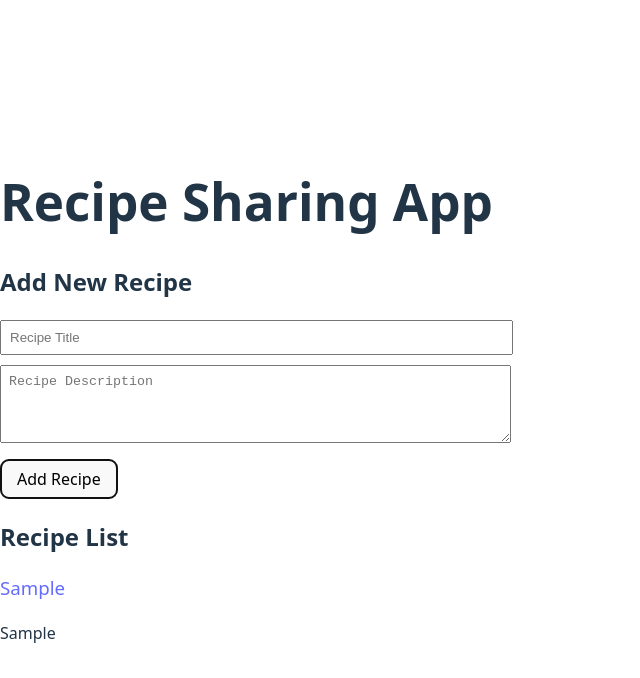
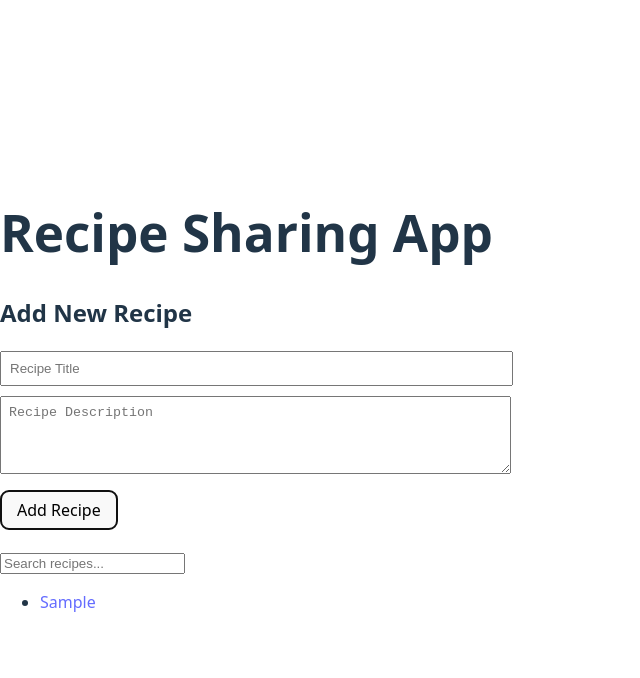
Before and after one commit to JulietA106/alx-fe-reactjs, a React (Vite) app in the folder recipe-sharing-app/: page / in a window 1280 px wide. Both pictures are taken after typing "Sample", "Sample" into the empty fields and a click on the button "Add Recipe". Shown: the top 678 px of the page, without its empty margins (0-640 px from the left). Built offline with nearby package versions, Linux system fonts and the light colour scheme.

Commit message:
Add search and filtering functionality with Zustand store

```diff
--- a/recipe-sharing-app/src/App.jsx
+++ b/recipe-sharing-app/src/App.jsx
@@ -2,6 +2,7 @@ import { BrowserRouter as Router, Routes, Route } from 'react-router-dom';
 import AddRecipeForm from './components/AddRecipeForm';
 import RecipeList from './components/RecipeList';
 import RecipeDetails from './components/RecipeDetails';
+import SearchBar from './components/SearchBar'; // import the SearchBar component
 
 function App() {
   return (
@@ -14,6 +15,7 @@ function App() {
             element={
               <>
                 <AddRecipeForm />
+                <SearchBar /> {/* Search input displayed above recipe list */}
                 <RecipeList />
               </>
             }
--- a/recipe-sharing-app/src/components/RecipeList.jsx
+++ b/recipe-sharing-app/src/components/RecipeList.jsx
@@ -1,24 +1,20 @@
-
-
+import React from "react";
 import { useRecipeStore } from "./recipeStore";
-import { Link } from 'react-router-dom';
+import { Link } from "react-router-dom";
 
 const RecipeList = () => {
-  const recipes = useRecipeStore((state) => state.recipes);
+  const recipes = useRecipeStore((state) => state.filteredRecipes);
+
+  if (!recipes.length) return <p>No recipes found.</p>;
 
   return (
-    <div>
-      <h2>Recipe List</h2>
-      {recipes.length === 0 && <p>No recipes added yet.</p>}
+    <ul>
       {recipes.map((recipe) => (
-        <div key={recipe.id}>
-          <h3>
-            <Link to={`/recipe/${recipe.id}`}>{recipe.title}</Link>
-          </h3>
-          <p>{recipe.description}</p>
-        </div>
+        <li key={recipe.id} className="mb-2">
+          <Link to={`/recipes/${recipe.id}`}>{recipe.title}</Link>
+        </li>
       ))}
-    </div>
+    </ul>
   );
 };
 
--- /dev/null
+++ b/recipe-sharing-app/src/components/SearchBar.jsx
@@ -0,0 +1,17 @@
+import React from "react";
+import { useRecipeStore } from "./recipeStore";
+
+const SearchBar = () => {
+  const setSearchTerm = useRecipeStore((state) => state.setSearchTerm);
+
+  return (
+    <input
+      type="text"
+      placeholder="Search recipes..."
+      onChange={(e) => setSearchTerm(e.target.value)}
+      className="border p-2 rounded w-full"
+    />
+  );
+};
+
+export default SearchBar;
--- a/recipe-sharing-app/src/components/recipeStore.js
+++ b/recipe-sharing-app/src/components/recipeStore.js
@@ -1,24 +1,53 @@
-// src/recipeStore.js
+import { create } from "zustand";
+import { nanoid } from "nanoid";
 
-import { create } from 'zustand';
+export const useRecipeStore = create((set, get) => ({
+  recipes: [],
+  searchTerm: "",
+  filteredRecipes: [],
 
-export const useRecipeStore = create((set) => ({
-  recipes: [],
+  // Add a new recipe
+  addRecipe: (recipe) =>
+    set((state) => {
+      const newRecipe = { ...recipe, id: nanoid() };
+      const updatedRecipes = [...state.recipes, newRecipe];
+      return {
+        recipes: updatedRecipes,
+        filteredRecipes: filterRecipes(updatedRecipes, state.searchTerm)
+      };
+    }),
 
-  addRecipe: (newRecipe) =>
-    set((state) => ({ recipes: [...state.recipes, newRecipe] })),
+  // Update an existing recipe
+  updateRecipe: (id, updatedRecipe) =>
+    set((state) => {
+      const updatedRecipes = state.recipes.map((recipe) =>
+        recipe.id === id ? { ...recipe, ...updatedRecipe } : recipe
+      );
+      return {
+        recipes: updatedRecipes,
+        filteredRecipes: filterRecipes(updatedRecipes, state.searchTerm)
+      };
+    }),
 
-  updateRecipe: (updatedRecipe) =>
-    set((state) => ({
-      recipes: state.recipes.map((recipe) =>
-        recipe.id === updatedRecipe.id ? updatedRecipe : recipe
-      ),
-    })),
+  // Delete a recipe
+  deleteRecipe: (id) =>
+    set((state) => {
+      const updatedRecipes = state.recipes.filter((recipe) => recipe.id !== id);
+      return {
+        recipes: updatedRecipes,
+        filteredRecipes: filterRecipes(updatedRecipes, state.searchTerm)
+      };
+    }),
 
-  deleteRecipe: (id) =>
-    set((state) => ({
-      recipes: state.recipes.filter((recipe) => recipe.id !== id),
-    })),
+  // Set the search term
+  setSearchTerm: (term) => set((state) => ({
+    searchTerm: term,
+    filteredRecipes: filterRecipes(state.recipes, term)
+  })),
+}));
 
-  setRecipes: (recipes) => set({ recipes }),
-}));
+// Helper function for filtering
+const filterRecipes = (recipes, term) =>
+  recipes.filter((recipe) =>
+    recipe.title.toLowerCase().includes(term.toLowerCase())
+  );
```
